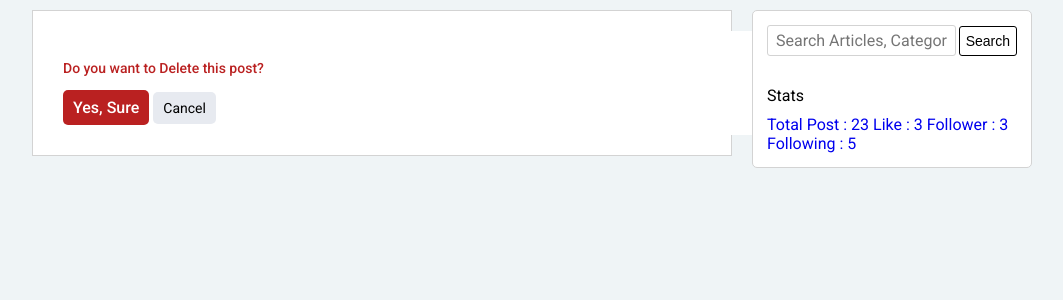
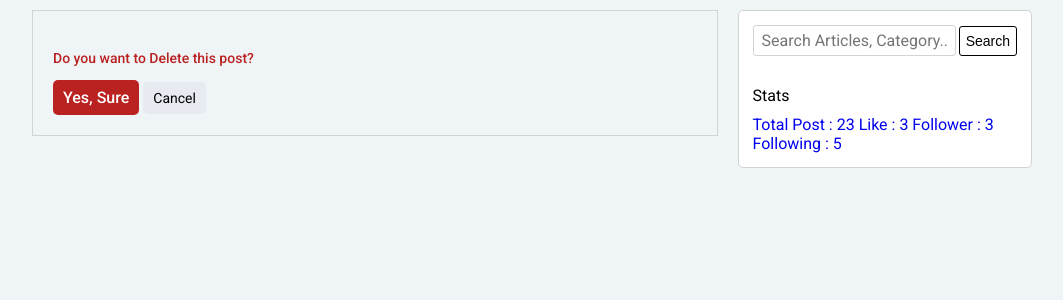
Before and after one commit to sumitgirwal/CodeBeLog, a Django app: page /delete/9 in a window 1280 px wide. Shown: the part 50-350 px from the top of the page, without its empty margins (108-1171 px from the left). Run offline with Django 4.2, Linux system fonts and the light colour scheme; a user stored in the database is signed in; data comes from the database, SQL or seed files in the repository.

Commit message:
Fixed design on delete post page

```diff
--- a/codebelog/static/styles/blog.css
+++ b/codebelog/static/styles/blog.css
@@ -5,9 +5,9 @@
 }
 
 .blog {
-  background-color: white;
+  /* background-color: white;
   width: 700px;
-  padding: 10px 10px;
+  padding: 10px 10px; */
 }
 
 .blog-left {
--- a/codebelog/static/styles/createpost.css
+++ b/codebelog/static/styles/createpost.css
@@ -1,6 +1,6 @@
 .post-section {
     border: 1px solid lightgray;
-    background-color: white;
+
     padding: 20px;
 }
 
```
